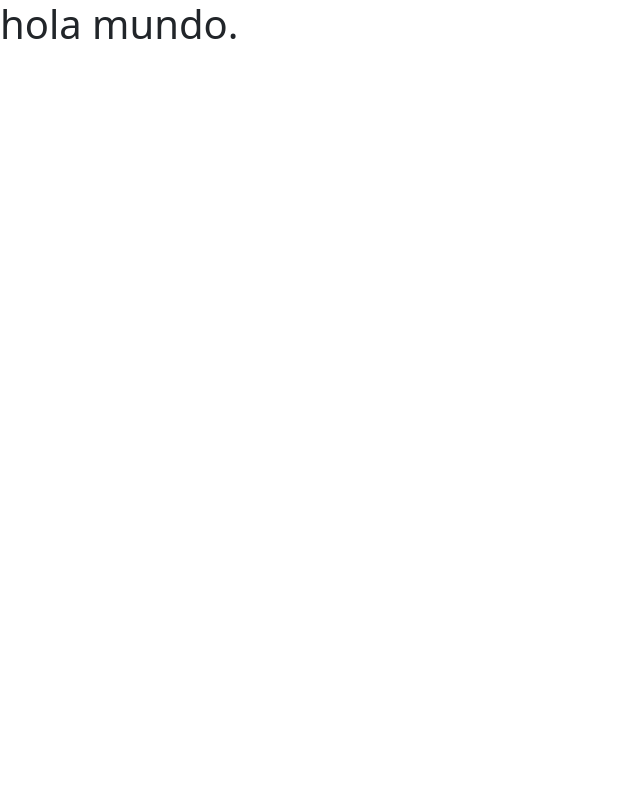
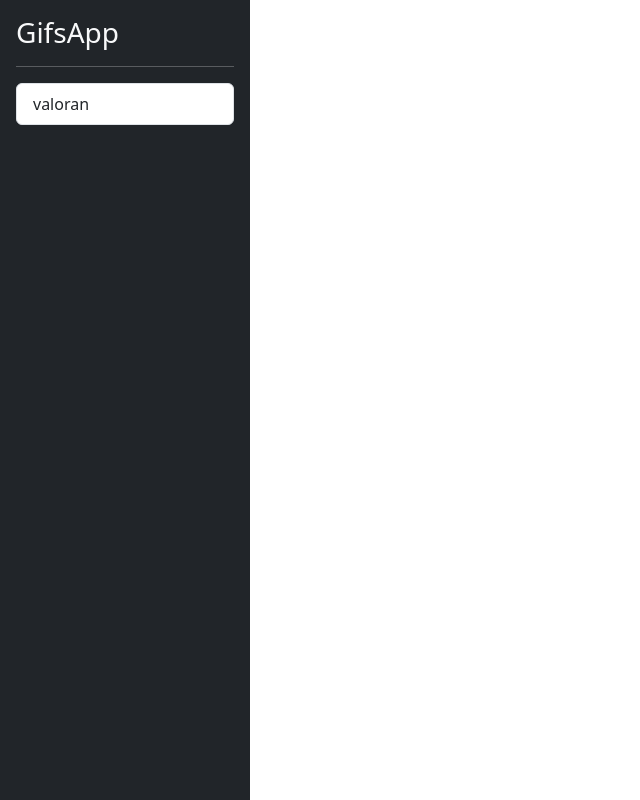
Before and after one commit to joseAL520/gif2.0, an Angular app: page / in a window 1280 px wide. Shown: the whole page, without its empty margins (0-640 px from the left). Built offline with nearby package versions, Linux system fonts and the light colour scheme.

Commit message:
diseno y estructura inicial

```diff
--- a/src/app/app.component.html
+++ b/src/app/app.component.html
@@ -1 +1,5 @@
-<h1>hola mundo.</h1>
+<div class="d-flex">
+
+    <app-sidebar></app-sidebar>
+
+</div>
--- /dev/null
+++ b/src/app/shared/components/sidebar/sidebar.component.css
@@ -0,0 +1,4 @@
+#sidebar{
+  height: 100vh;
+  width: 250px;
+}
--- /dev/null
+++ b/src/app/shared/components/sidebar/sidebar.component.html
@@ -0,0 +1,13 @@
+<div class="bg-dark border-right p-3" id="sidebar">
+
+    <h3 class="text-light"> GifsApp </h3>
+    <hr class="text-white">
+
+    <div class="list-group list-reset">
+        <button class="list-group-item list-group-item-action">
+            valoran
+        </button>
+    </div>
+
+
+</div>
```
Also changed, not shown: src/app/app.module.ts (+11 -2 lines), src/app/gifs/gifs.module.ts (added, +15 -0 lines), src/app/shared/components/sidebar/sidebar.component.ts (added, +8 -0 lines), src/app/shared/shared.module.ts (added, +18 -0 lines).
